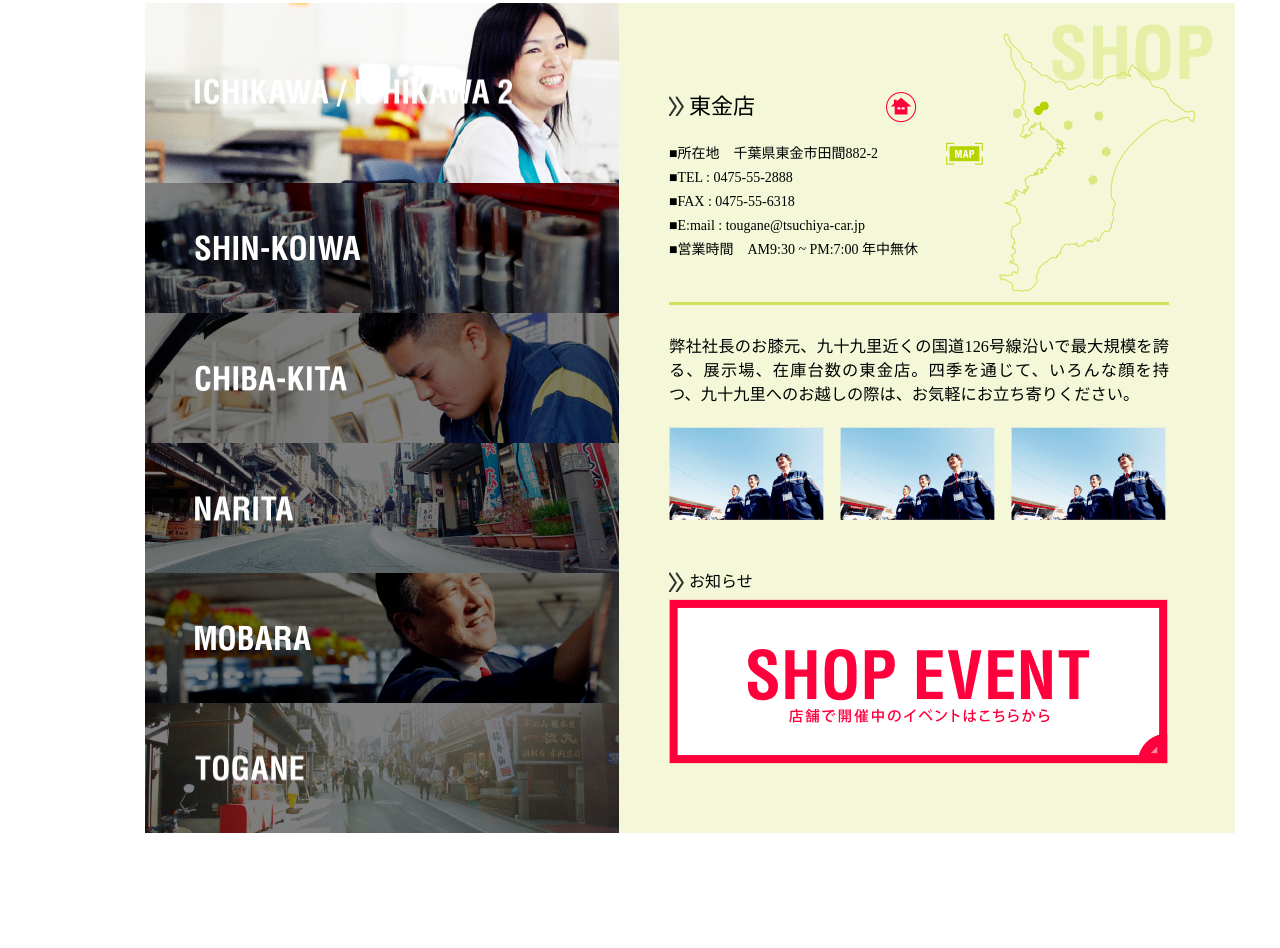
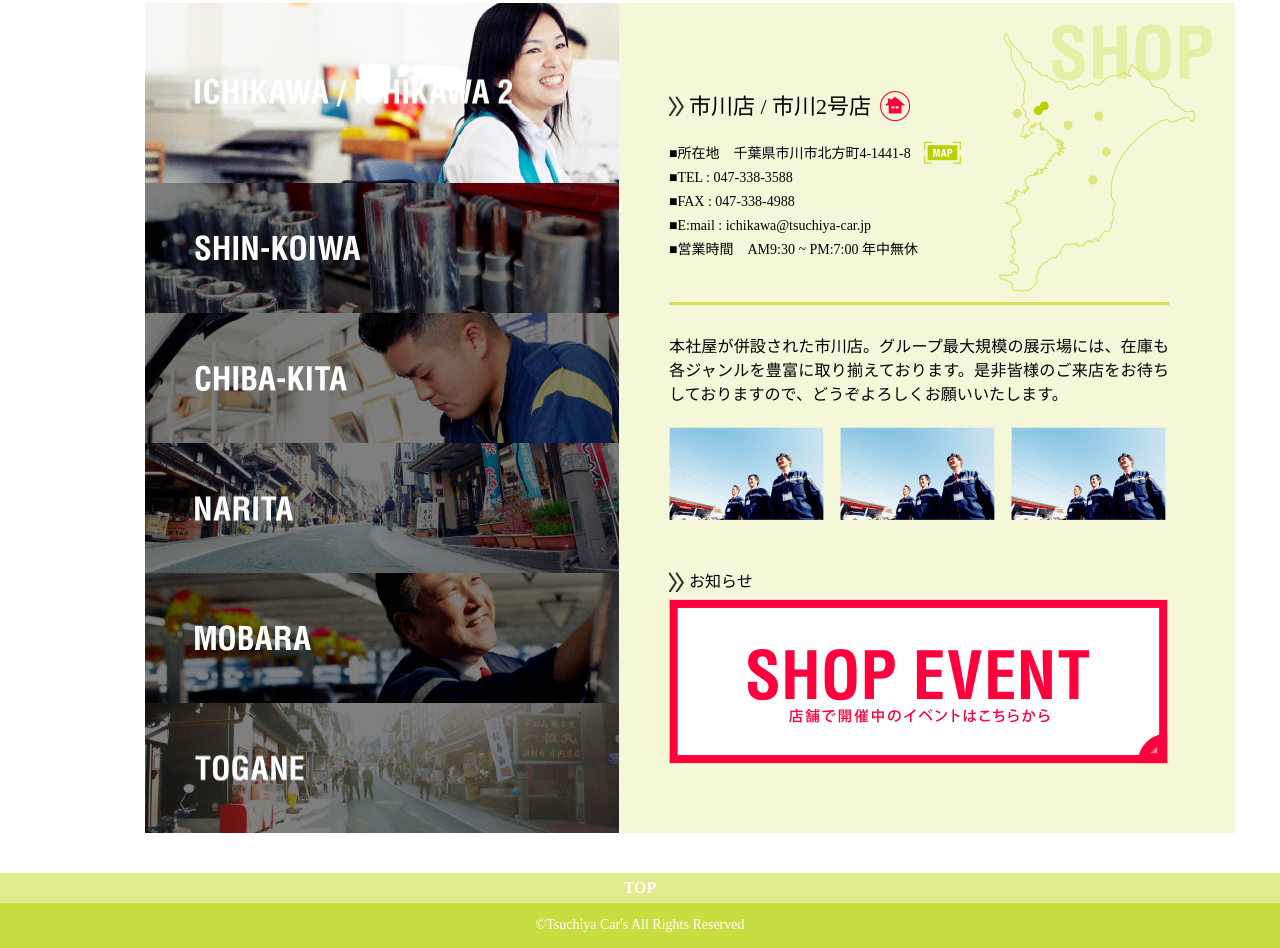
Before and after one commit to hommaryota/tsuchiya-car, a website: page src/index.html in a window 1280 px wide. Shown: the part 961-1909 px from the top of the page. Before the commit the page ends 1794 px from the top, so only its background shows below. Drawn offline with nearby package versions, Linux system fonts and the light colour scheme; files that its build step writes are made by us from their sources.

Commit message:
top画面 created

```diff
--- a/src/index.html
+++ b/src/index.html
@@ -194,7 +194,7 @@
           </li>
         </ul>
 
-        <div class="shop__detail">
+        <div class="shop__detail is-active">
           <div class="shop__access">
             <h2 class="shop__access-h2">市川店 / 市川2号店</h2>
             <div class="shop__access-address">
@@ -233,7 +233,7 @@
             </div>
           </div>
           <div class="shop__text">
-            <p class="shop__text-area">ツチヤ発祥の地でもある、新小岩店。都内では珍しい100大規模の屋内展示場へ東京駅から15分でアクセスが可能です。駅までの送迎もご利用可能です。ご来店お待ちしております。</p>
+            <p class="shop__text-area">ツチヤ発祥の地である、新小岩店。都内では珍しい100大規模の屋内展示場へ東京駅から15分でアクセスが可能です。<br>駅までの送迎もご利用可能です。ご来店お待ちしております。</p>
               <div class="shop__text-img">
                 <span></span>
                 <span></span>
@@ -260,7 +260,7 @@
               </div>
             </div>
             <div class="shop__text">
-              <p class="shop__text-area">千葉北の国道16号沿いのクルマ街道でも珍しい、関東運輸局指定の工場が併設されたワンストップサービスが提供可能な店舗です。千葉北ICからの近距離の好アクセス。是非ともご来店下さいませ。</p>
+              <p class="shop__text-area">千葉北の国道16号沿いのクルマ街道でも珍しい、関東運輸局指定の工場が併設されたワンストップサービスが提供可能な店舗です。<br>千葉北ICからの近距離の好アクセス。是非ともご来店下さいませ。</p>
               <div class="shop__text-img">
                 <span></span>
                 <span></span>
@@ -287,7 +287,7 @@
               </div>
             </div>
             <div class="shop__text">
-              <p class="shop__text-area">認証整備工場が併設された国道51号線沿いの成田店は、地元密着をモットーに近隣の皆様に親しまれるお店です。成田山新勝寺への観光の際などでも、お気軽にお立ち寄りください。</p>
+              <p class="shop__text-area">認証整備工場が併設された国道51号線沿いの成田店は、地元密着をモットーに近隣の皆様に親しまれるお店です。<br>成田山新勝寺への観光の際などでも、お気軽にお立ち寄りください。</p>
               <div class="shop__text-img">
                 <span></span>
                 <span></span>
@@ -329,7 +329,7 @@
             </div>
           </div>
 
-          <div class="shop__detail is-active">
+          <div class="shop__detail">
             <div class="shop__access">
               <h2 class="shop__access-h2">東金店</h2>
               <div class="shop__access-address">
@@ -341,7 +341,7 @@
               </div>
             </div>
             <div class="shop__text">
-              <p class="shop__text-area">弊社社長のお膝元、九十九里近くの国道126号線沿いで最大規模を誇る、展示場、在庫台数の東金店。四季を通じて、いろんな顔を持つ、九十九里へのお越しの際は、お気軽にお立ち寄りください。</p>
+              <p class="shop__text-area">弊社社長のお膝元、九十九里近くの国道126号線沿いで最大規模を誇る、展示場、在庫台数の東金店。<br>四季を通じて、いろんな顔を持つ、九十九里へのお越しの際は、お気軽にお立ち寄りください。</p>
               <div class="shop__text-img">
                 <span></span>
                 <span></span>
@@ -360,6 +360,16 @@
     </section>
   </main>
 
+  <footer class="footer">
+    <div class="footer__wrapper">
+      <div class="footer__topBtn">
+        <p><a href="">TOP</a></p>
+      </div>
+      <small class="footer__small">
+        &copy;Tsuchiya Car's All Rights Reserved
+      </small>
+    </div>
+  </footer>
 
   <script src="https://unpkg.com/swiper@7/swiper-bundle.min.js"></script>
   <script src="scripts/slider.min.js"></script>
--- a/src/scripts/index.js
+++ b/src/scripts/index.js
@@ -51,5 +51,11 @@ document.addEventListener("DOMContentLoaded", function () {
   function shopClick() {
     document.querySelector(".active").classList.remove("active");
     this.classList.add("active");
+
+    document.querySelector(".is-active").classList.remove("is-active");
+    const arrayList = Array.prototype.slice.call(shopList);
+    const index = arrayList.indexOf(this);
+    console.log(index);
+    document.querySelectorAll(".shop__detail")[index].classList.add("is-active");
   }
 });
--- a/src/scss/modules/_base.scss
+++ b/src/scss/modules/_base.scss
@@ -431,8 +431,8 @@ body {
 .shop {
   width: 100%;
   min-width: 1280px;
+  padding-left: 100px;
   margin-top: 23px;
-  padding-left: 100px;
 
   &__wrapper {
     display: flex;
@@ -526,7 +526,6 @@ body {
       top: 21px;
       right: 22px;
     }
-
     &.is-active {
       display: block;
     }
@@ -538,7 +537,7 @@ body {
     &-h2 {
       font-size: 1.375rem;
       position: relative;
-      width: 218px;
+      display: inline-block;
       margin-left: 20px;
       &::before {
         content: url(../img/shop-h2-before.png);
@@ -549,21 +548,25 @@ body {
       &::after {
         content: url(../img/shop-h2-after.png);
         position: absolute;
-        top: -2.5px;
-        right: -10px;
+        top: -3.5px;
+        right: -40px;
       }
     }
     &-address {
-      width: 277px;
       margin-top: 23px;
       font-size: 0.875rem;
       line-height: 1.5rem;
-      position: relative;
-      &::after {
-        content: url(../img/shop-address-after.png);
-        position: absolute;
-        top: 0;
-        right: -37px;
+      & > p {
+        position: relative;
+        &:nth-child(1) {
+          display: inline;
+          &::after {
+            content: url(../img/shop-address-after.png);
+            position: absolute;
+            top: -5px;
+            right: -50px;
+          }
+        }
       }
     }
   }
@@ -572,7 +575,7 @@ body {
     width: 500px;
     &-area {
       text-align: justify;
-      font-size: 1.015rem;
+      font-size: 1.005rem;
       line-height: 1.5rem;
     }
     &-img {
@@ -609,3 +612,35 @@ body {
     }
   }
 }
+
+.footer {
+  width: 100%;
+  min-width: 1280px;
+  margin-top: 40px;
+
+  &__wrapper {
+    @extend .flex;
+    flex-direction: column;
+    margin: 0 auto;
+  }
+
+  &__topBtn {
+    width: 100%;
+    height: 30px;
+    @extend .flex;
+    justify-content: center;
+    background-color: $cFooterLiteGreen;
+    color: $cWhite;
+    font-weight: bold;
+  }
+
+  &__small {
+    width: 100%;
+    height: 45px;
+    @extend .flex;
+    justify-content: center;
+    background-color: $cFooterGreen;
+    color: $cWhite;
+    font-size: 0.875rem;
+  }
+}
--- a/src/scss/modules/_variables.scss
+++ b/src/scss/modules/_variables.scss
@@ -2,3 +2,5 @@ $cWhite: #ffffff;
 $cGreen: #b8d200;
 $cLiteGreen: #f4f8d9;
 $cBorderGreen: #d0e259;
+$cFooterLiteGreen: #dfeb8c;
+$cFooterGreen: #c9dd40;
```
Also changed, not shown: dist/index.html, dist/scripts/index.min.js, dist/scss/style.css, 1 other file.
